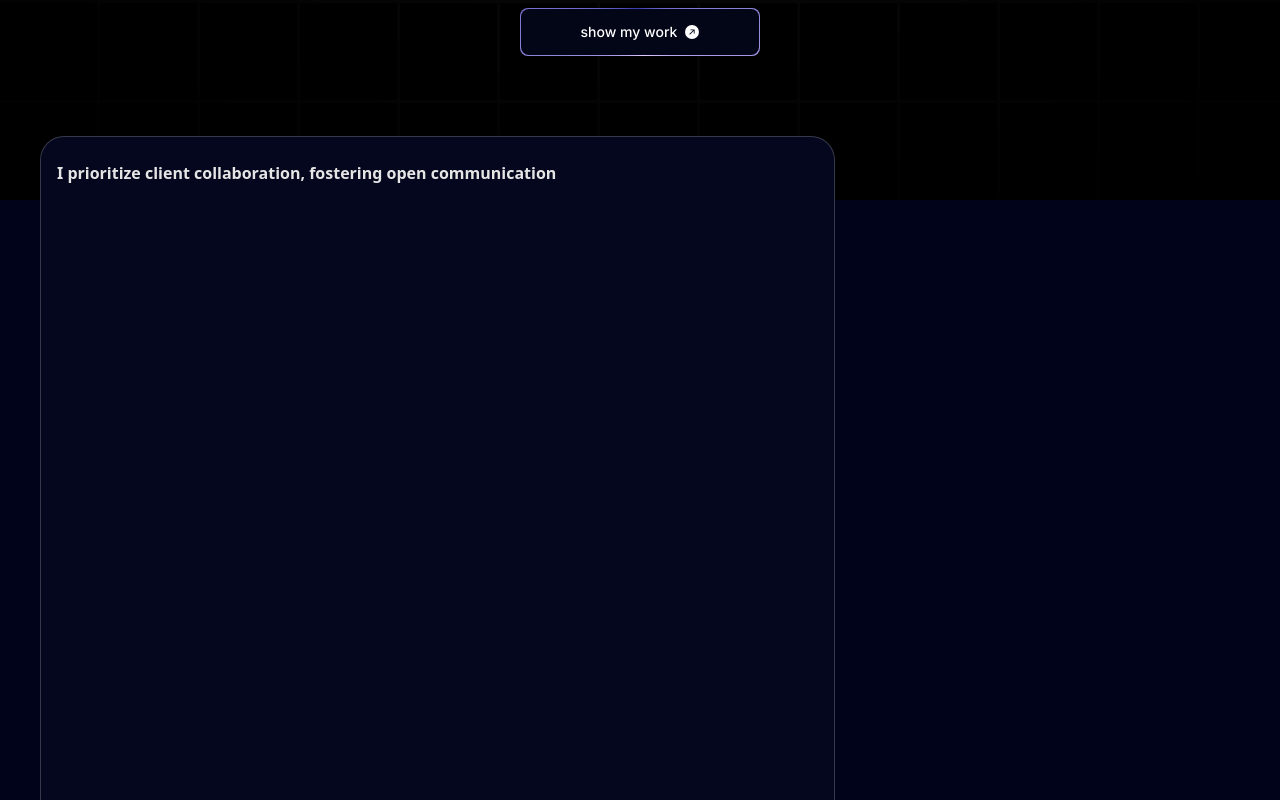
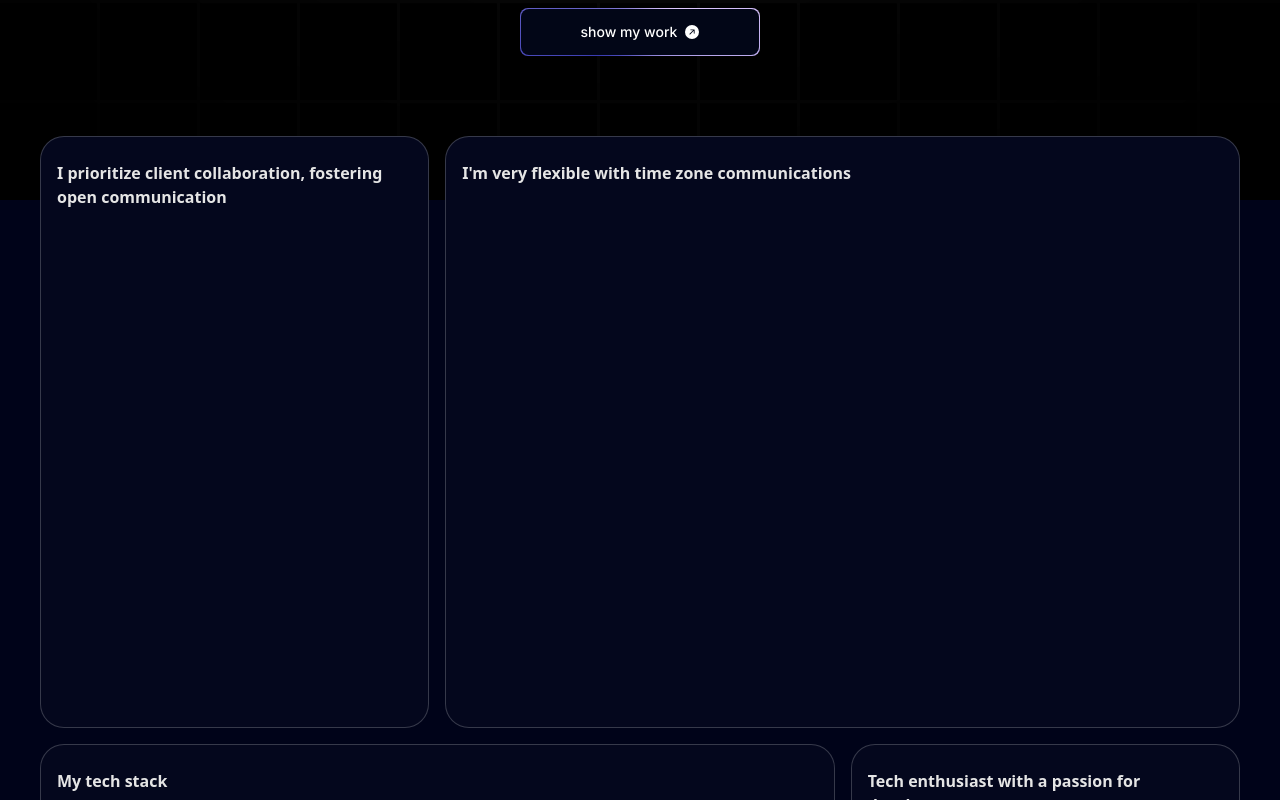
Before and after one commit to rajeshchauhan1426/NEXT-JS-portfolio, a Next.js app: page / in a window 1280 px wide. Shown: the part 600-1400 px from the top of the page. Built offline with nearby package versions, Linux system fonts and the light colour scheme.

Commit message:
css updated

```diff
--- a/data/index.ts
+++ b/data/index.ts
@@ -10,7 +10,7 @@ export const navItems = [
       id: 1,
       title: "I prioritize client collaboration, fostering open communication ",
       description: "",
-      className: "lg:col-span-2  md:col-span-2 md:row-span-4 lg:min-h-[60vh] ",
+      className: "lg:col-span-1 md:col-span-2 md:row-span-2 lg:min-h-[60vh] ",
       imgClassName: "w-full h-full",
       titleClassName: "justify-end",
       img: "/b1.svg",
@@ -40,7 +40,7 @@ export const navItems = [
       id: 4,
       title: "Tech enthusiast with a passion for development.",
       description: "",
-      className: "lg:col-span-2 md:col-span-3 md:row-span-1",
+      className: "lg:col-span-1 md:col-span-3 md:row-span-1",
       imgClassName: "",
       titleClassName: "justify-start",
       img: "/grid.svg",
@@ -51,7 +51,7 @@ export const navItems = [
       id: 5,
       title: "Currently building a JS Animation library",
       description: "The Inside Scoop",
-      className: "md:col-span-3 md:row-span-2",
+      className: "md:col-span-1 md:row-span-2",
       imgClassName: "absolute right-0 bottom-0 md:w-96 w-60",
       titleClassName: "justify-center md:justify-start lg:justify-center",
       img: "/b5.svg",
```
